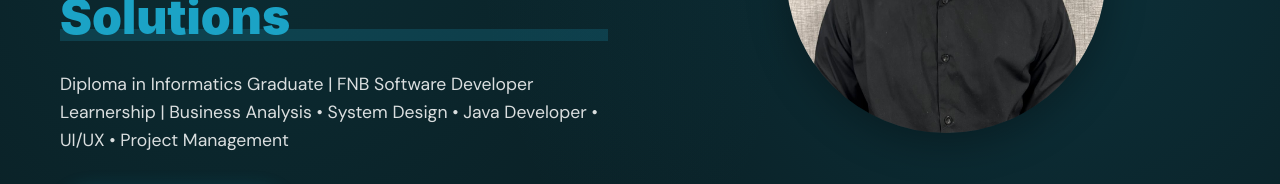
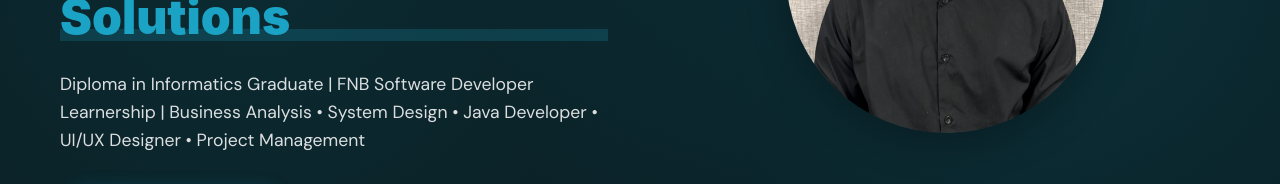
Before and after one commit to KagisoGumede/myportfolio.github.io, a plain HTML site: page index.html in a window 1280 px wide. Shown: the part 467-651 px from the top of the page. Drawn offline with nearby package versions, Linux system fonts and the light colour scheme.

Commit message:
Update index.html

```diff
--- a/index.html
+++ b/index.html
@@ -43,7 +43,7 @@
 
 <p class="hero-subtitle">
     Diploma in Informatics Graduate | FNB Software Developer Learnership |
-    Business Analysis • System Design • Java Developer • UI/UX • Project Management
+    Business Analysis • System Design • Java Developer • UI/UX Designer • Project Management
 </p>
 
 
```
